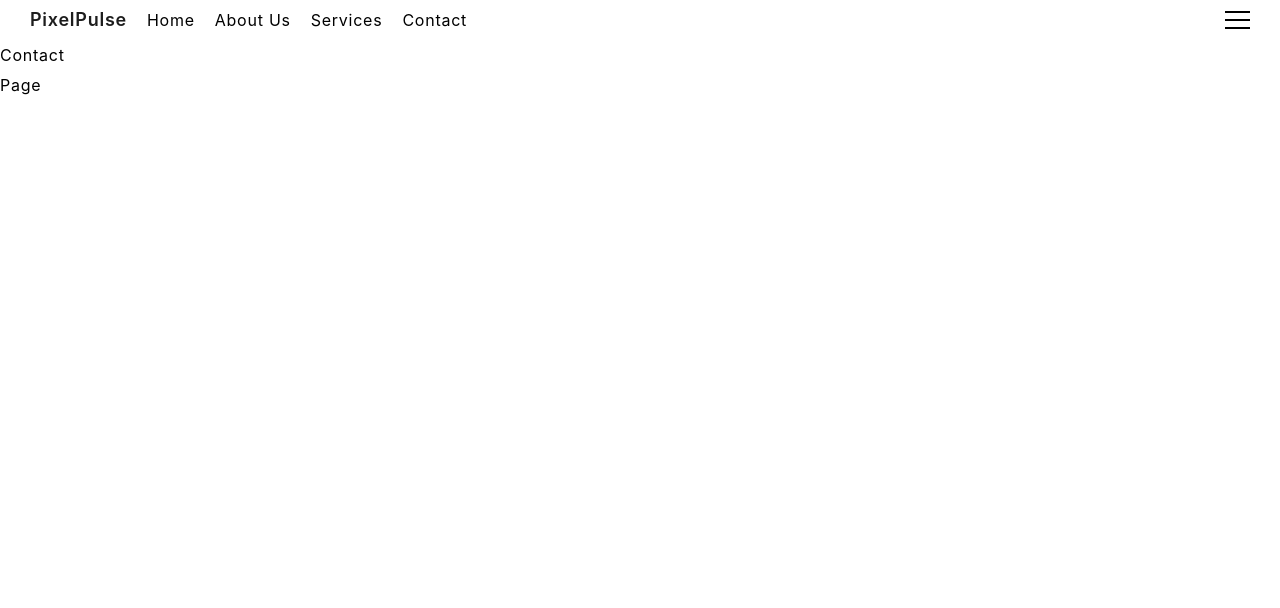
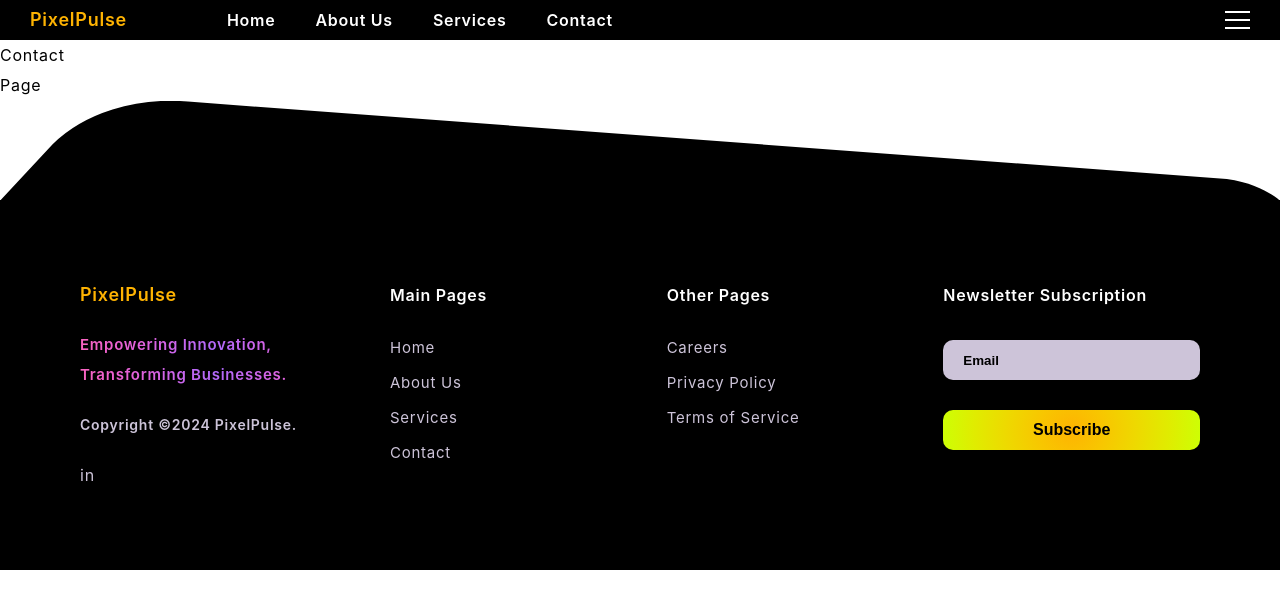
Before and after one commit to cortezdev99/cortez-portfolio, a React (Create React App) app: page /contact-us in a window 1280 px wide. Shown: the top 608 px of the page. Built offline with nearby package versions, Linux system fonts and the light colour scheme.

Commit message:
created basic layout and styles for footer component

```diff
--- /dev/null
+++ b/src/components/footer/Footer.jsx
@@ -0,0 +1,94 @@
+import React from 'react'
+
+const Footer = () => {
+  return (
+    <div className="footer-wrapper">
+      <div className="footer-info-section-wrapper">
+        <div className="footer-info-logo">
+          PixelPulse
+        </div>
+
+        <div className="footer-info-text">
+          Empowering Innovation, Transforming Businesses.
+        </div>
+
+        <div className="footer-info-copyright">
+          Copyright ©2024 PixelPulse.
+        </div>
+
+        <div>
+          in
+        </div>
+      </div>
+
+      <div className="footer-main-content-wrapper">
+        <div className="footer-links-container">
+          <div className="footer-links-header">
+            Main Pages
+          </div>
+
+
+          <div className="footer-links-wrapper">
+            <div className="footer-link-wrapper">
+              Home
+            </div>
+
+            <div className="footer-link-wrapper">
+              About Us
+            </div>
+
+            <div className="footer-link-wrapper">
+              Services
+            </div>
+
+            <div className="footer-link-wrapper">
+              Contact
+            </div>
+          </div>
+        </div>
+
+        <div className="footer-links-container">
+          <div className="footer-links-header">
+            Other Pages
+          </div>
+
+          <div className="footer-links-wrapper">
+            <div className="footer-link-wrapper">
+              Careers
+            </div>
+
+            <div className="footer-link-wrapper">
+              Privacy Policy
+            </div>
+
+            <div className="footer-link-wrapper">
+              Terms of Service
+            </div>
+          </div>
+        </div>
+
+        <div className="footer-newsletter-wrapper">
+          <div className="footer-newsletter-header">
+            Newsletter Subscription
+          </div>
+
+          <form className="footer-newsletter-form-wrapper">
+            <div className="footer-newsletter-input-wrapper">
+              <input
+                type="email"
+                className="footer-newsletter-input"
+                placeholder="Email"
+              />
+            </div>
+
+            <button className="footer-newsletter-action-button">
+              Subscribe
+            </button>
+          </form>
+        </div>
+      </div>
+    </div>
+  )
+}
+
+export default Footer;
--- a/src/master/App.js
+++ b/src/master/App.js
@@ -4,6 +4,7 @@ import About from "../components/about/About";
 import Services from "../components/services/Services";
 import Contact from "../components/contact/Contact";
 import NavTopBar from "../components/nav/NavTopBar";
+import Footer from "../components/footer/Footer";
 
 const App = () => {
   return (
@@ -17,6 +18,8 @@ const App = () => {
           <Route exact path="/services" element={<Services />} />
           <Route exact path="/contact-us" element={<Contact />} />
         </Routes>
+
+        <Footer />
       </BrowserRouter>
     </div>
   );
--- a/src/styles/colors.scss
+++ b/src/styles/colors.scss
@@ -3,3 +3,5 @@ $primary-varient: #343333;
 $primary-varient-two: #2E2141;
 $secondary: #feb302;
 $secondary-varient: #fdc33c;
+$white: #FFF;
+$white-secondary: #CDC4D9;
--- /dev/null
+++ b/src/styles/footer/footerMainStyles.scss
@@ -0,0 +1,153 @@
+@import "../colors.scss";
+@import "../animations.scss";
+
+.footer-wrapper {
+  margin-top: 100px;
+  position: relative;
+  padding: 80px;
+  background-color: $primary;
+  display: grid;
+  grid-template-columns: 1fr 3fr;
+  gap: 40px;
+
+  &::before {
+    content: "";
+    display: block;
+    left: 0;
+    top: -99px;
+    position: absolute;
+    width: 100%;
+    height: 100px;
+    -webkit-mask-position: top;
+    mask-position: top;
+    background-color: $primary;
+    -webkit-mask-repeat: no-repeat;
+    mask-repeat: no-repeat;
+    -webkit-mask-size: 100% 100%;
+    mask-size: 100% 100%;
+    transform: scaleY(-1) scaleX(-1);
+    -webkit-mask-image: url(../../images/graphics/bubble-content-split.svg);
+    mask-image: url(../../images/graphics/bubble-content-split.svg);
+    pointer-events: none;
+  }
+
+  .footer-info-section-wrapper {
+    display: flex;
+    flex-direction: column;
+    gap: 20px;
+    color: $white-secondary;
+
+    .footer-info-logo {
+      color: #feb302;
+      font-weight: 600;
+      font-size: 18px;
+      pointer-events: none;
+    }
+
+    .footer-info-text {
+      font-weight: 600;
+      font-size: 15px;
+      background: radial-gradient(circle, #a66bff, #c666ef, #dd62df, #ee61cf, #fb64bf);
+      -webkit-background-clip: text;
+      background-clip: text;
+      -webkit-text-fill-color: transparent;
+    }
+
+    .footer-info-copyright {
+      font-size: 14px;
+      font-weight: 600;
+    }
+  }
+
+  .footer-main-content-wrapper {
+     display: grid;
+     grid-template-columns: 1fr 1fr 1fr;
+     gap: 20px;
+
+    .footer-links-container {
+      display: flex;
+      flex-direction: column;
+      gap: 20px;
+
+      .footer-links-header {
+        font-size: 16px;
+        font-weight: 600;
+        color: $white;
+      }
+
+      .footer-links-wrapper {
+        color: $white-secondary;
+        font-size: 15px;
+
+        .footer-link-wrapper {
+          height: 35px;
+          display: flex;
+          align-items: center;
+          cursor: pointer;
+        }
+      }
+    }
+
+    .footer-newsletter-wrapper {
+      display: flex;
+      flex-direction: column;
+      gap: 30px;
+
+      .footer-newsletter-header {
+        font-size: 16px;
+        font-weight: 600;
+        color: $white;
+      }
+
+
+      .footer-newsletter-form-wrapper {
+        display: flex;
+        flex-direction: column;
+        gap: 30px;
+
+        .footer-newsletter-input-wrapper {
+          height: 40px;
+          width: 100%;
+
+
+          .footer-newsletter-input {
+            height: 100%;
+            width: 100%;
+            margin: 0px;
+            padding: 0px;
+            border: 0px;
+            background-color: $white-secondary;
+            border-radius: 10px;
+
+            &::placeholder {
+              padding: 0px 20px;
+              color: $primary;
+              font-weight: 600;
+            }
+          }
+        }
+
+        .footer-newsletter-action-button {
+          height: 40px;
+          width: 100%;
+          padding: 0px;
+          margin: 0px;
+          border-radius: 10px;
+          border: none;
+          color: #000;
+          font-weight: 600;
+          font-size: 16px;
+          cursor: pointer;
+          background: radial-gradient(circle, #feb302, #f8c600, #eed900, #e0ec00, #cdff05);
+
+          &:hover {
+            animation-name: radialGradientExpansion;
+            animation-duration: 200ms;
+            animation-fill-mode:forwards;
+            animation-iteration-count: 1;
+          }
+        }
+      }
+    }
+  }
+}
--- a/src/styles/home/homeMainStyles.scss
+++ b/src/styles/home/homeMainStyles.scss
@@ -315,6 +315,8 @@
       .homepage-why-choose-us-list-item-wrapper {
         display: flex;
         flex-direction: column;
+        align-items: center;
+        text-align: center;
         gap: 20px;
 
         .homepage-why-choose-us-list-item-image-wrapper {
--- a/src/styles/master.scss
+++ b/src/styles/master.scss
@@ -25,6 +25,11 @@ code {
 @import url(./nav/navTopBarMainStyles.scss);
 @import url(./nav/navTopBarMediaQueries.scss);
 
+// FOOTER
+
+@import url(./footer/footerMainStyles.scss);
+@import url(./footer/footerMediaQueries.scss);
+
 // HOMEPAGE
 
 @import url(./home/homeMainStyles.scss);
--- a/src/styles/nav/navTopBarMainStyles.scss
+++ b/src/styles/nav/navTopBarMainStyles.scss
@@ -1,4 +1,7 @@
+@import "../colors.scss";
+
 .nav-top-bar-wrapper {
+  background-color: $primary;
   padding: 5px 30px;
   height: calc(40px - 10px);
   display: flex;
@@ -10,7 +13,7 @@
     align-items: center;
 
     .nav-top-bar-logo {
-      color: #1d1d1d;
+      color: $secondary;
       font-weight: 600;
       cursor: pointer;
       font-size: 18px;
@@ -21,14 +24,16 @@
     }
 
     .nav-top-bar-links-wrapper {
-      padding-left: 10px;
+      color: #FFF;
+      font-weight: 600;
+      padding-left: 80px;
       font-size: 16px;
       display: flex;
       align-items: center;
       justify-content: space-evenly;
 
       .nav-top-bar-link-wrapper {
-        padding: 0px 10px;
+        padding: 0px 20px;
         cursor: pointer;
 
         &:hover {
@@ -50,7 +55,7 @@
     .bar {
       height: 2px;
       width: 25px;
-      background-color: #000;
+      background-color: #FFF;
     }
   }
 }
```
Also changed, not shown: src/images/graphics/bubble-content-split.svg (added), src/styles/footer/footerMediaQueries.scss (added).
